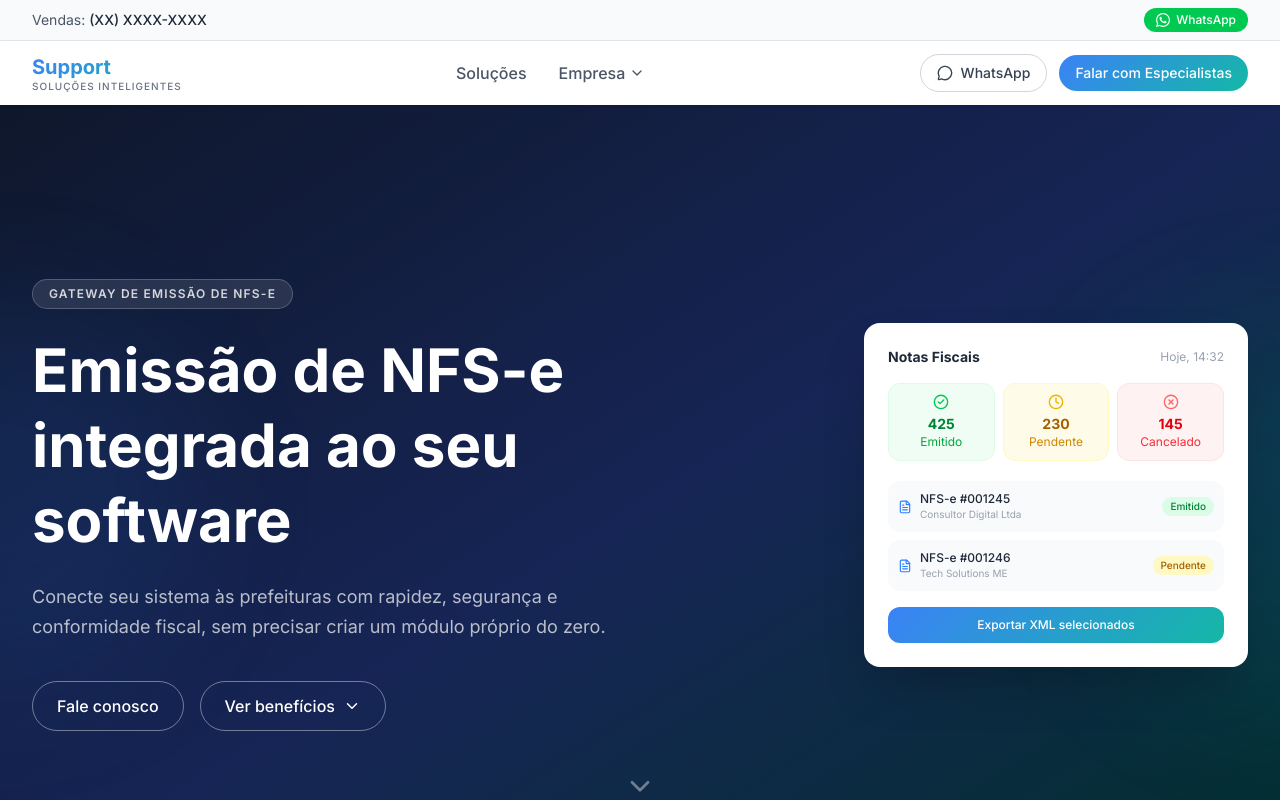
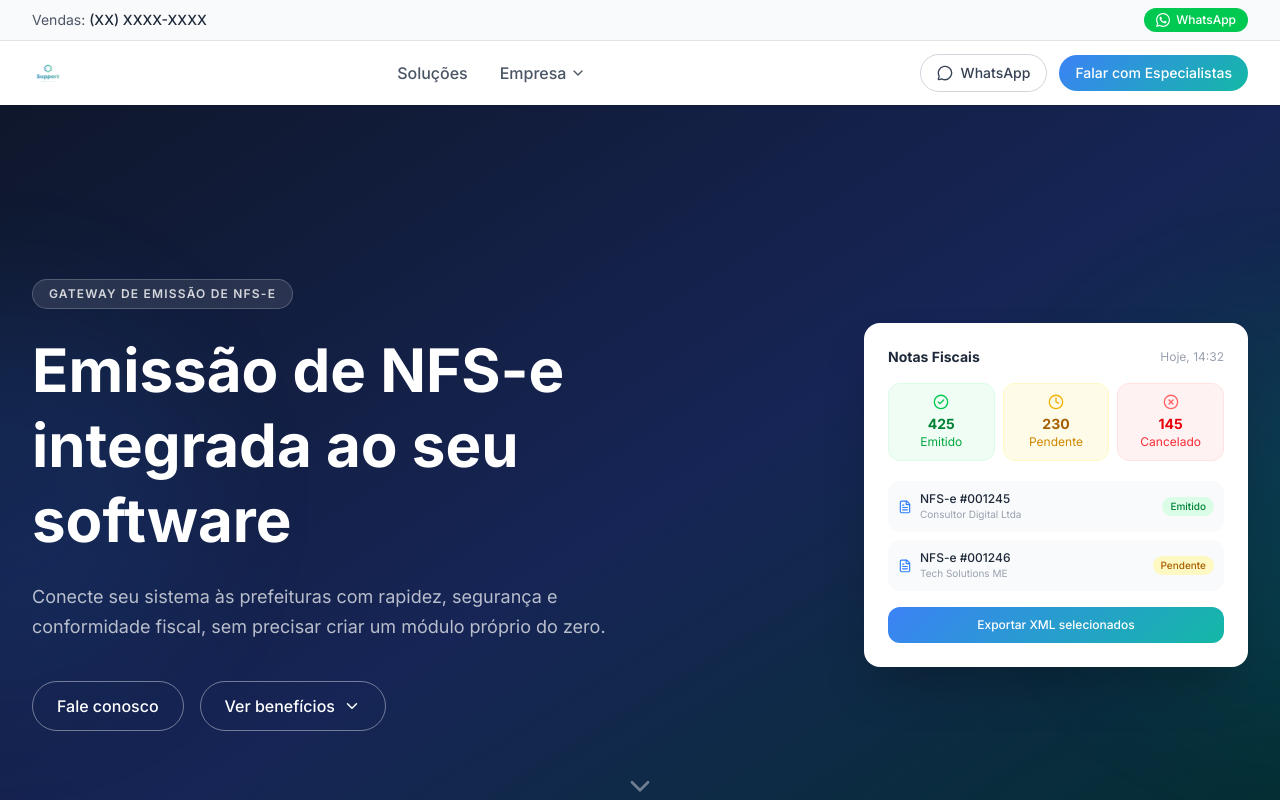
Before and after one commit to AeRmkt/-support-nfse, a Next.js app: page / in a window 1280 px wide. Shown: the top 800 px of the page. Built offline with nearby package versions, Linux system fonts and the light colour scheme.

Commit message:
feat: add real Support logo to Navbar and Footer

```diff
--- a/components/Footer.tsx
+++ b/components/Footer.tsx
@@ -1,6 +1,7 @@
 'use client'
 
 import { Headphones, Globe, Share2, Link2 } from 'lucide-react'
+import Image from 'next/image'
 
 export default function Footer() {
   return (
@@ -10,8 +11,7 @@ export default function Footer() {
           {/* Col 1 */}
           <div>
             <div className="mb-4">
-              <span className="text-xl font-bold text-gradient">Support</span>
-              <div className="text-[10px] tracking-widest text-slate-500 font-medium">SOLUÇÕES INTELIGENTES</div>
+              <Image src="/logo-support.png" alt="Support Soluções Inteligentes" width={120} height={40} className="h-10 w-auto brightness-0 invert opacity-80" />
             </div>
             <h4 className="text-slate-400 font-semibold text-sm mb-3 uppercase tracking-wide">Acesso Rápido</h4>
             <ul className="space-y-2">
--- a/components/Navbar.tsx
+++ b/components/Navbar.tsx
@@ -2,6 +2,7 @@
 
 import { useState } from 'react'
 import { Menu, X, ChevronDown, MessageCircle } from 'lucide-react'
+import Image from 'next/image'
 
 export default function Navbar() {
   const [isOpen, setIsOpen] = useState(false)
@@ -12,10 +13,7 @@ export default function Navbar() {
         <div className="flex items-center justify-between h-16">
           {/* Logo */}
           <div className="flex-shrink-0">
-            <div className="flex flex-col">
-              <span className="text-xl font-bold text-gradient">Support</span>
-              <span className="text-[10px] tracking-widest text-gray-500 font-medium -mt-0.5">SOLUÇÕES INTELIGENTES</span>
-            </div>
+            <Image src="/logo-support.png" alt="Support Soluções Inteligentes" width={120} height={40} className="h-10 w-auto" />
           </div>
 
           {/* Desktop Nav Links */}
```
Also changed, not shown: public/logo-support.png (added).
